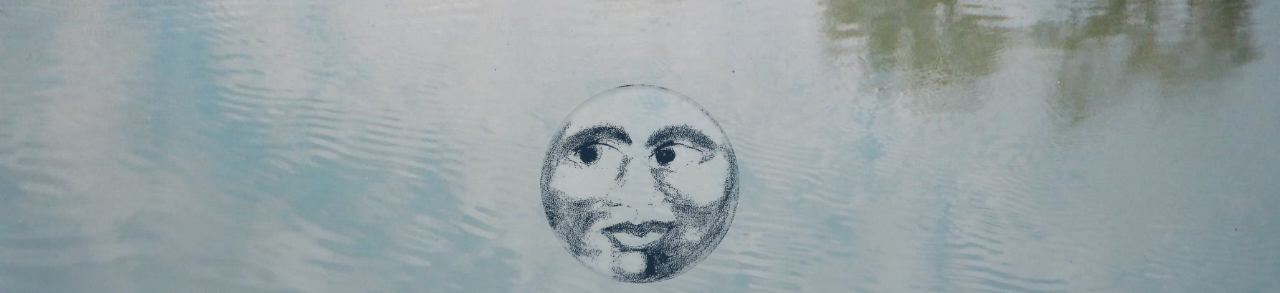
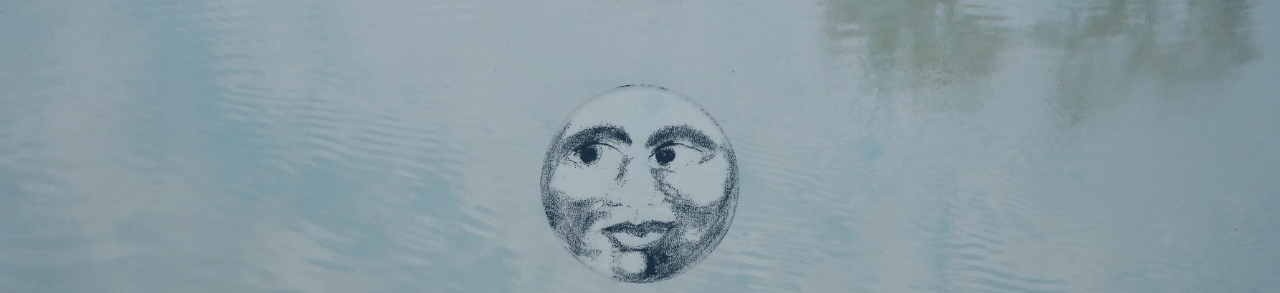
Before and after one commit to jjjbertsche/hkarttherapy.love, a website built with Vite: page index.html in a window 1280 px wide. Shown: the top 293 px of the page. Built offline with nearby package versions, Linux system fonts and the light colour scheme.

Commit message:
Update build

```diff
--- a/style.css
+++ b/style.css
@@ -125,7 +125,7 @@ section.hero .gradient {
 	right: 0;
 	bottom: 0;
 	height: 100%;
-	background: linear-gradient(to bottom, rgba(0, 0, 0, 0), var(--color-bg));
+	background: linear-gradient(to bottom, var(--color-bg-50), var(--color-bg-50), var(--color-bg));
 	z-index: 1;
 }
 
```
Also changed, not shown: build/assets/hailee-B2volzLc.jpg (added), build/assets/home-B3I6pvj3.css (deleted), build/assets/home-DX1feb-V.css (added), build/assets/moon-BlFpUT3q.png (deleted), build/assets/moon2-NARA3xWo.png (added), build/index.html.
